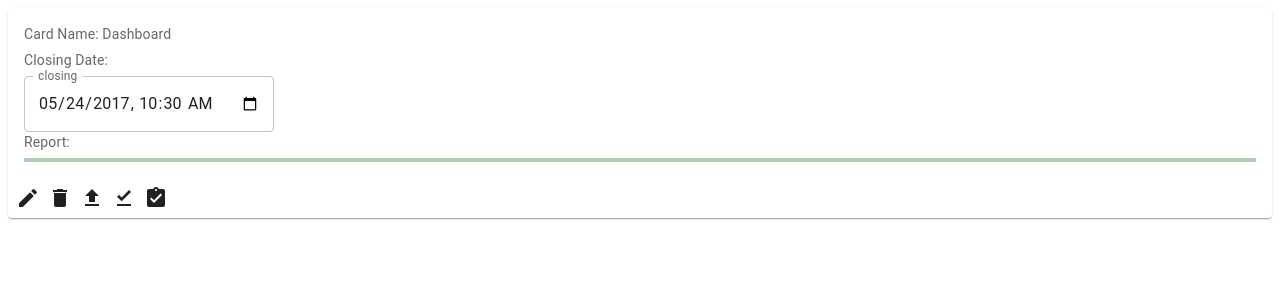
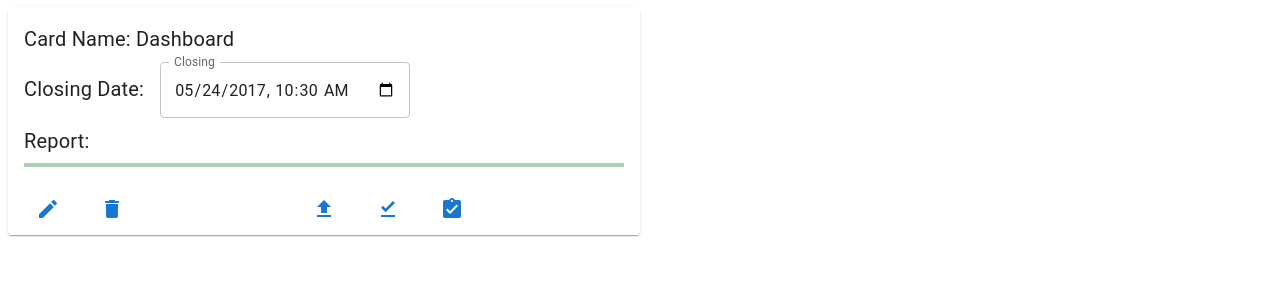
Before and after one commit to foolhardy21/card-assignment, a React (Create React App) app: page / in a window 1280 px wide. Shown: the top 300 px of the page. Built offline with nearby package versions, Linux system fonts and the light colour scheme.

Commit message:
feat - layout and spacing style added

```diff
--- a/src/App.jsx
+++ b/src/App.jsx
@@ -1,52 +1,9 @@
-import Card from '@mui/material/Card';
-import CardActions from '@mui/material/CardActions';
-import CardContent from '@mui/material/CardContent';
-import { useState } from 'react';
-import Typography from '@mui/material/Typography';
-import TextField from '@mui/material/TextField';
-import LinearProgress from '@mui/material/LinearProgress';
-import EditIcon from '@mui/icons-material/Edit';
-import DeleteIcon from '@mui/icons-material/Delete';
-import FileUploadIcon from '@mui/icons-material/FileUpload';
-import FileDownloadDoneIcon from '@mui/icons-material/FileDownloadDone';
-import AssignmentTurnedInIcon from '@mui/icons-material/AssignmentTurnedIn';
+import CardComponent from "./components/Card";
 
 const App = () => {
-  const [progress, setProgress] = useState(0)
 
   return (
-    <Card>
-      <CardContent>
-        <Typography sx={{ fontSize: 14 }} color="text.secondary" gutterBottom>
-          Card Name: Dashboard
-        </Typography>
-        <Typography sx={{ fontSize: 14 }} color="text.secondary" gutterBottom>
-          Closing Date:
-        </Typography>
-        <TextField
-          id="datetime-local"
-          label="closing"
-          type="datetime-local"
-          defaultValue="2017-05-24T10:30"
-          sx={{ width: 250 }}
-          InputLabelProps={{
-            shrink: true,
-          }}
-        />
-        <Typography sx={{ fontSize: 14 }} color="text.secondary" gutterBottom>
-          Report:
-        </Typography>
-        <LinearProgress variant="determinate" color="success" value={progress} />
-      </CardContent>
-
-      <CardActions>
-        <EditIcon />
-        <DeleteIcon />
-        <FileUploadIcon />
-        <FileDownloadDoneIcon />
-        <AssignmentTurnedInIcon />
-      </CardActions>
-    </Card>
+    <CardComponent />
   );
 }
 
--- /dev/null
+++ b/src/components/Card.jsx
@@ -0,0 +1,72 @@
+import Card from '@mui/material/Card';
+import CardActions from '@mui/material/CardActions';
+import CardContent from '@mui/material/CardContent';
+import { useState } from 'react';
+import Typography from '@mui/material/Typography';
+import TextField from '@mui/material/TextField';
+import Button from '@mui/material/Button';
+import LinearProgress from '@mui/material/LinearProgress';
+import EditIcon from '@mui/icons-material/Edit';
+import DeleteIcon from '@mui/icons-material/Delete';
+import FileUploadIcon from '@mui/icons-material/FileUpload';
+import FileDownloadDoneIcon from '@mui/icons-material/FileDownloadDone';
+import AssignmentTurnedInIcon from '@mui/icons-material/AssignmentTurnedIn';
+import Box from '@mui/material/Box';
+
+
+const CardComponent = () => {
+    const [progress, setProgress] = useState(0)
+
+    return (
+        <Card sx={{ width: 2 / 4, display: 'flex', flexDirection: 'column' }}>
+            <CardContent>
+                <Typography sx={{ fontSize: 20, mb: 1 }} color="text.primary" gutterBottom>
+                    Card Name: Dashboard
+                </Typography>
+                <Box sx={{ display: 'flex', flexDirection: 'row', alignItems: 'baseline', mb: 1 }}>
+                    <Typography sx={{ fontSize: 20, mr: 2 }} color="text.primary" gutterBottom>
+                        Closing Date:
+                    </Typography>
+                    <TextField
+                        id="datetime-local"
+                        label="Closing"
+                        type="datetime-local"
+                        defaultValue="2017-05-24T10:30"
+                        sx={{ width: 250 }}
+                        InputLabelProps={{
+                            shrink: true,
+                        }}
+                    />
+                </Box>
+                <Typography sx={{ fontSize: 20 }} color="text.primary" gutterBottom>
+                    Report:
+                </Typography>
+                <LinearProgress variant="determinate" color="success" value={progress} />
+            </CardContent>
+            <CardActions sx={{ display: 'flex', flexDirection: 'row', justifyContent: 'space-between' }}>
+                <Box>
+                    <Button>
+                        <EditIcon />
+                    </Button>
+                    <Button>
+                        <DeleteIcon />
+                    </Button>
+                </Box>
+                <Box>
+                    <Button>
+                        <FileUploadIcon />
+                    </Button>
+                    <Button>
+                        <FileDownloadDoneIcon />
+                    </Button>
+                    <Button>
+                        <AssignmentTurnedInIcon />
+                    </Button>
+                </Box>
+                <Box></Box>
+            </CardActions>
+        </Card>
+    )
+}
+
+export default CardComponent
```
